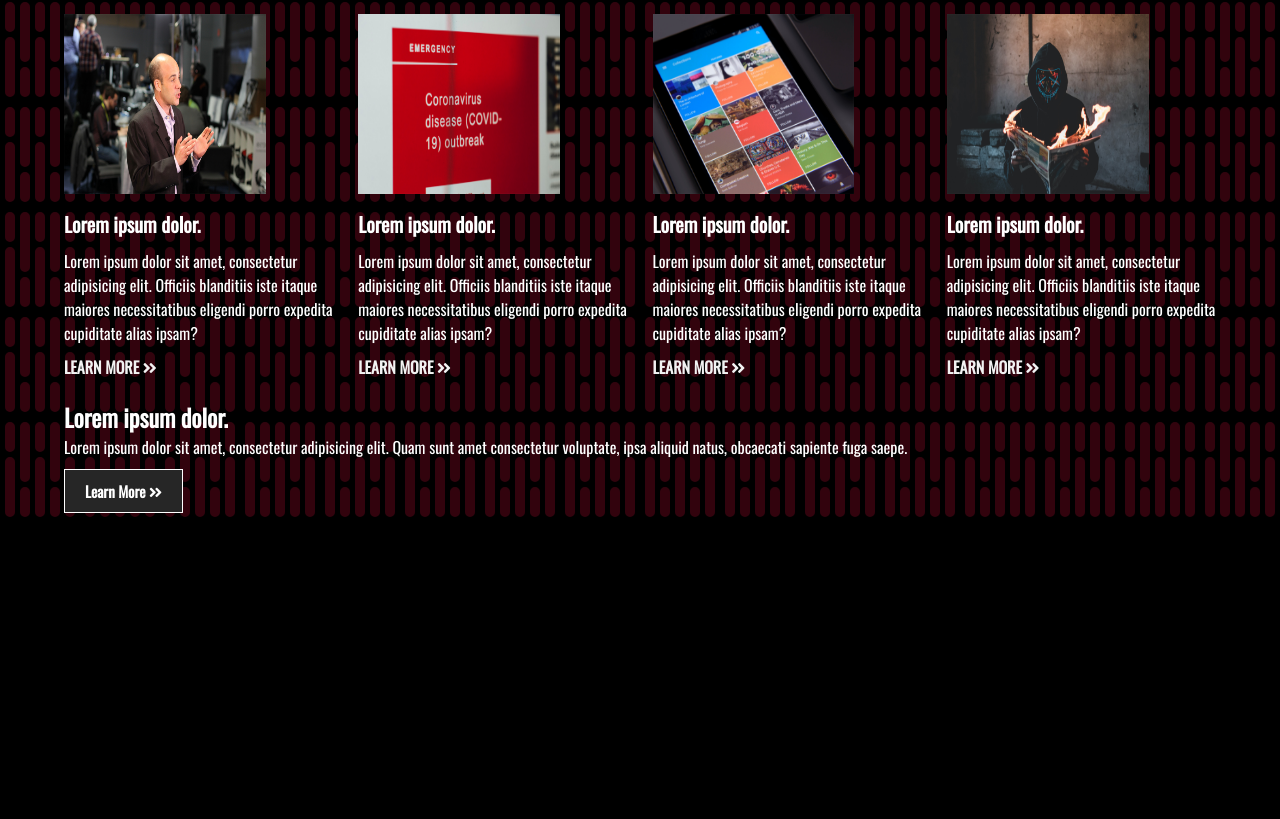
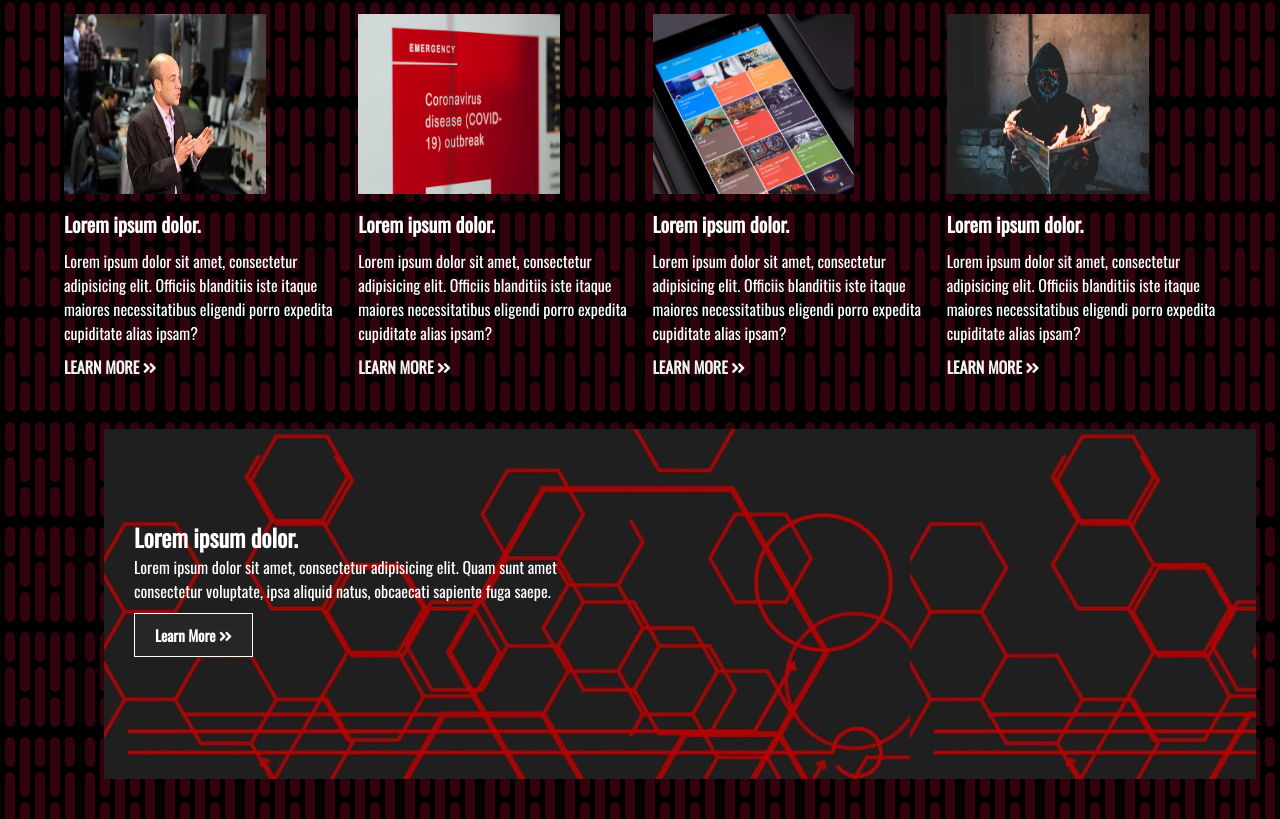
Before and after one commit to MissaelLopez/html-teachnews, a plain HTML site: page index.html in a window 1280 px wide. Shown: the part 738-1557 px from the top of the page. Before the commit the page ends 1261 px from the top, so only its background shows below. Drawn offline with nearby package versions, Linux system fonts and the light colour scheme.

Commit message:
Estilos para el banner

```diff
--- a/styles.css
+++ b/styles.css
@@ -131,3 +131,22 @@ hr {
 .news-cards a:hover {
   text-decoration: underline;
 }
+
+/* Cards Banner One*/
+.cards-banner-one {
+  width: 100%;
+  height: 350px;
+  background: url('./img/tech-red.jpg');
+  margin: 40px;
+}
+
+.cards-banner-one .content {
+  width: 40%;
+  padding: 90px 0 0 30px;
+  color: #ffffff;
+}
+
+.card-banner-one p,
+.card-banner-one h2 {
+  margin: 10px 0 20px 0;
+}
```
